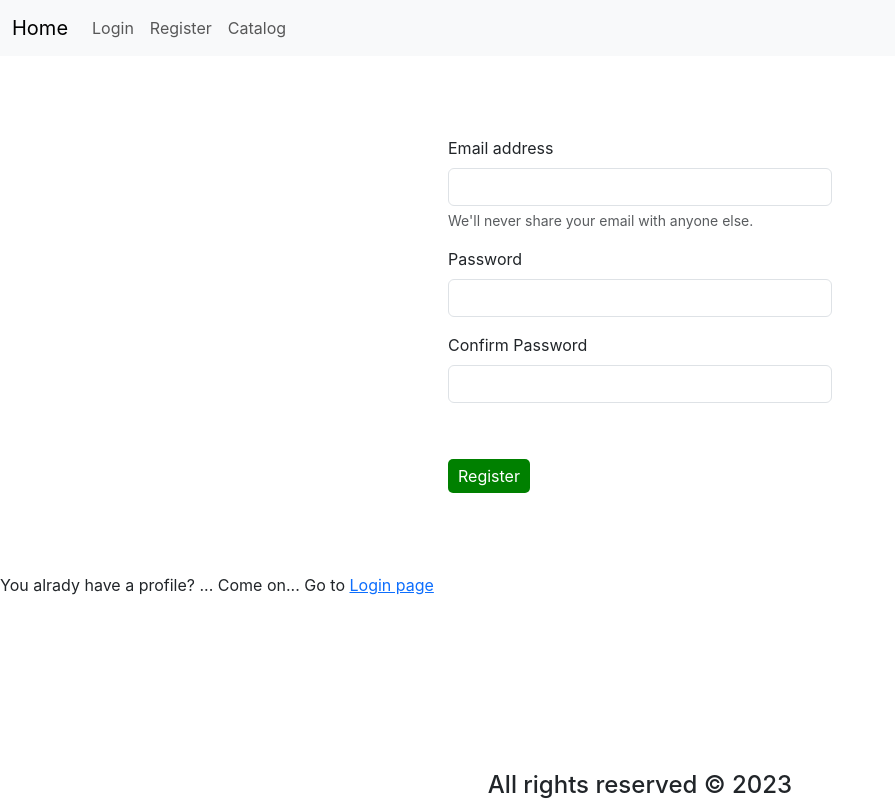
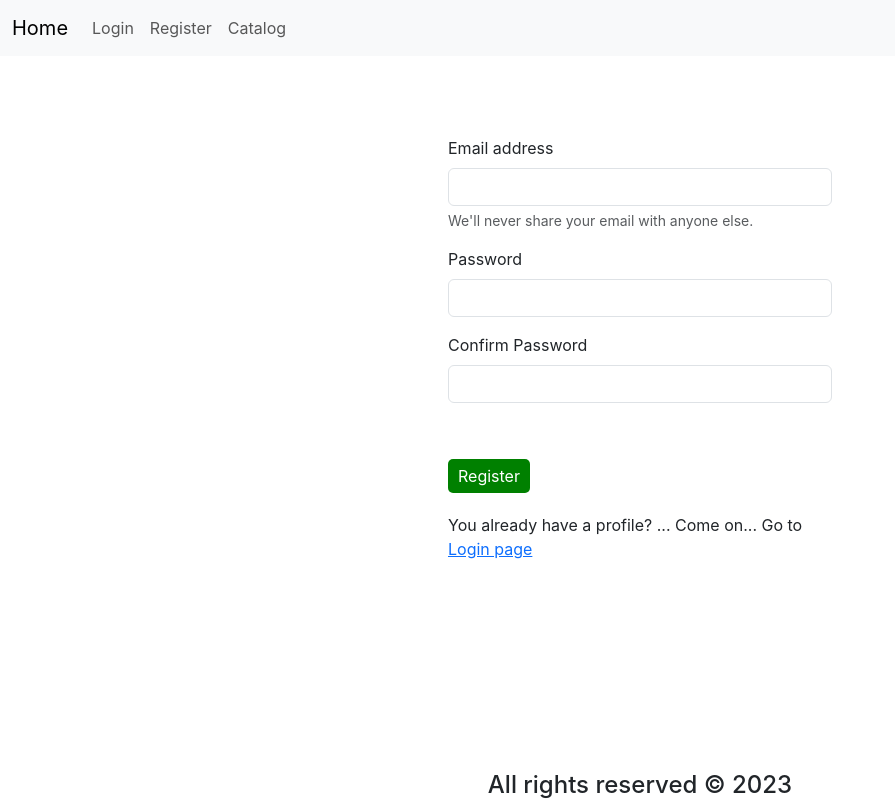
Before and after one commit to EmilPopovski24/react-course-project, a React (Create React App) app: page /register in a window 1280 px wide. Shown: the whole page, without its empty margins (0-895 px from the left). Built offline with nearby package versions, Linux system fonts and the light colour scheme.

Commit message:
Register form visibility update

```diff
--- /dev/null
+++ b/src/components/Register/Register.css
@@ -0,0 +1,3 @@
+.loginoption {
+    margin-top:20px;
+}
--- a/src/components/Register/Register.js
+++ b/src/components/Register/Register.js
@@ -2,6 +2,7 @@ import { Link } from "react-router-dom"
 import { useContext } from "react";
 import { AuthContext } from "../../contexts/AuthContext";
 import { useForm } from "../../hooks/useForm";
+import "./Register.css"
 
 export const Register = () => {
 
@@ -29,12 +30,12 @@ export const Register = () => {
                     <input name="confirm-password" value={values["confirm-password"]} onChange={changeHandler} type="password" className="form-control" id="confirm-password" />
                 </div>
                 <button style={{background:"green", border:"none"}}type="submit" className="btn btn-primary">Register</button>
+                <div className="loginoption">
+                    <p className="loginOptionText">
+                        You already have a profile? ... Come on... Go to <Link to={"/login"}> Login page </Link>
+                    </p>
+                </div>
             </form>
-            <div className="loginoption">
-                <p className="loginOptionText">
-                    You alrady have a profile? ... Come on... Go to <Link to={"/login"}> Login page </Link>
-                </p>
-                </div>
         </div>
     );
 }
```
